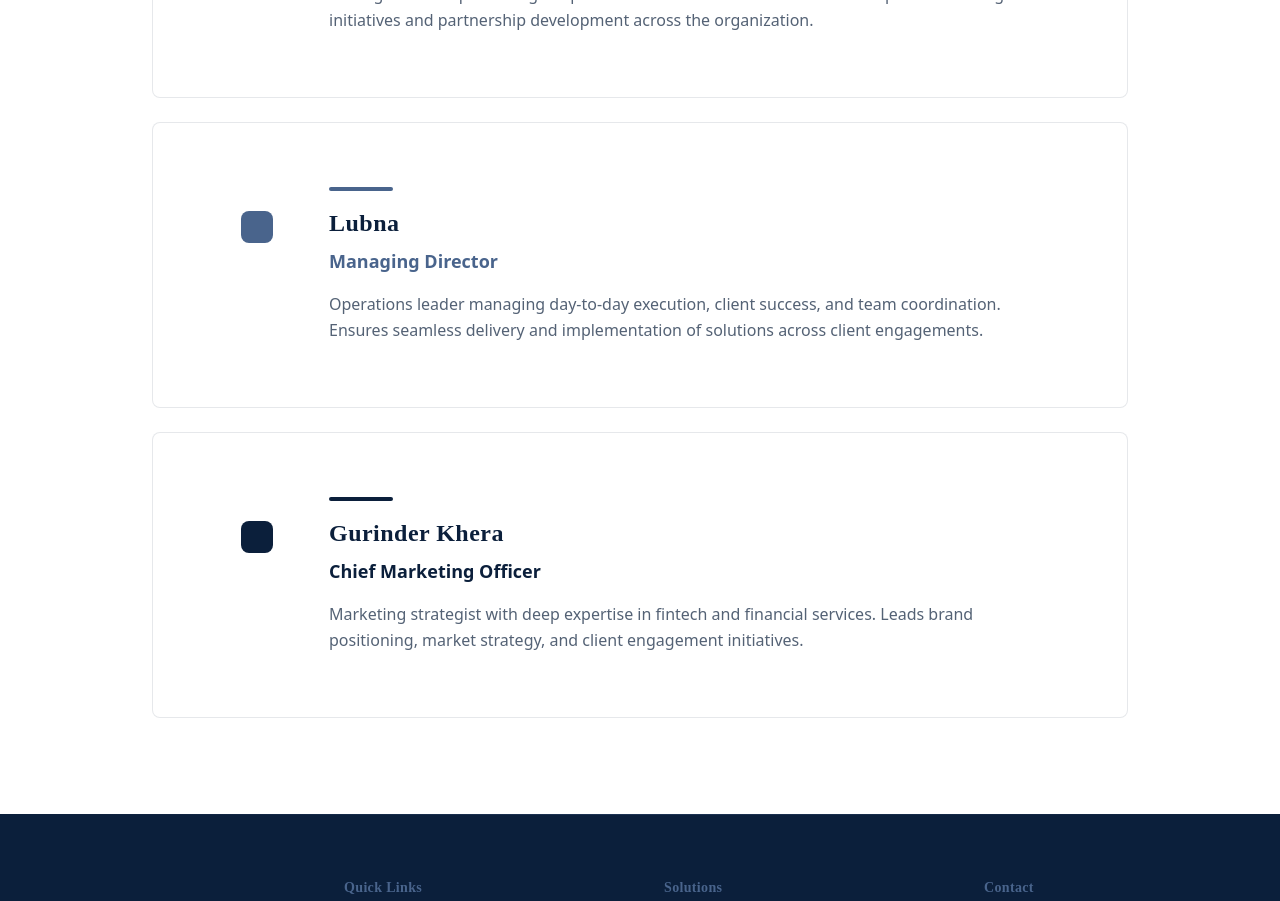
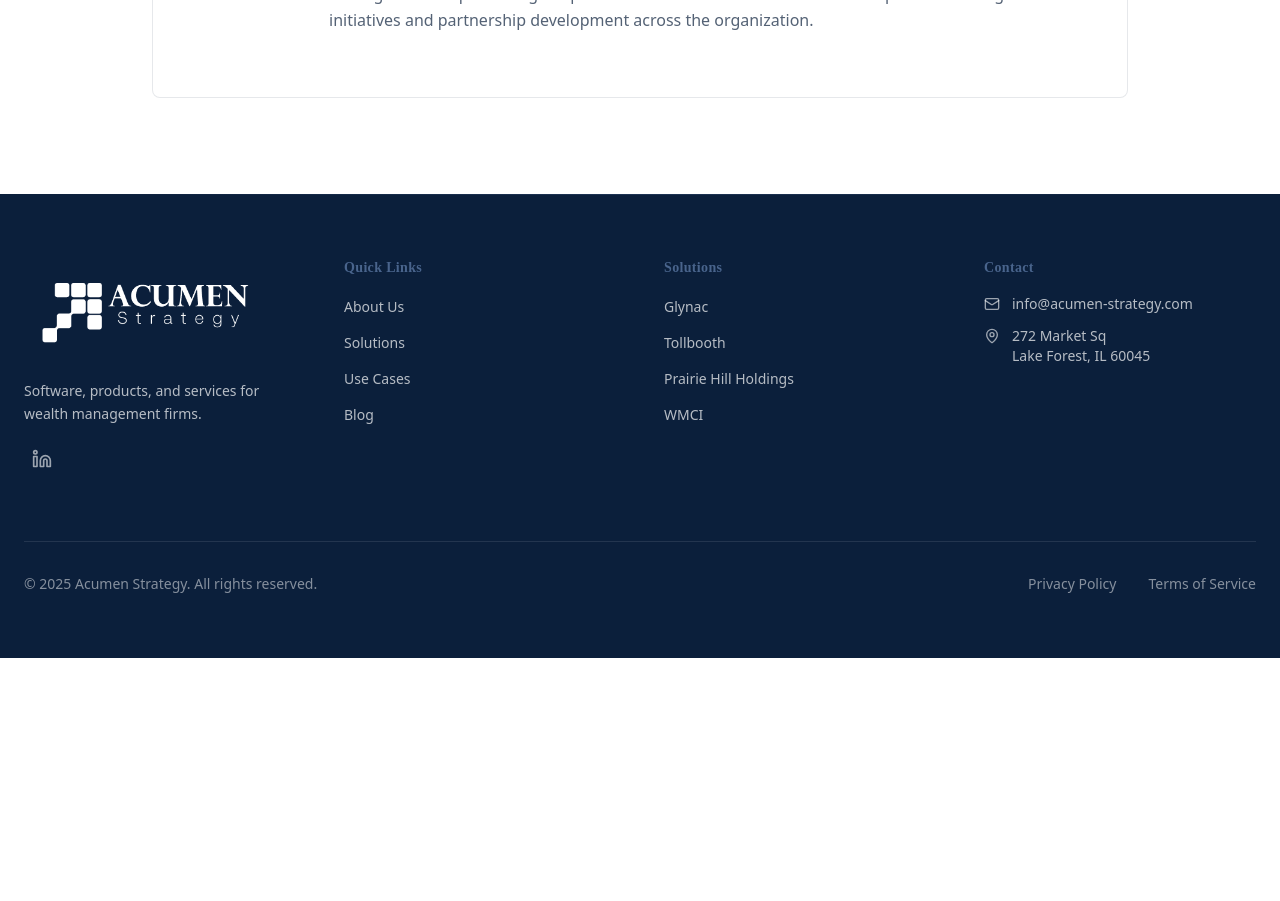
Before and after one commit to Glynac-AI/Acumen, a Next.js app: page /about in a window 1280 px wide. Shown: the part 3400-4301 px from the top of the page. After the commit the page ends 4058 px from the top, so only its background shows below. Built offline with nearby package versions, Linux system fonts and the light colour scheme.

Commit message:
updated about page

```diff
--- a/app/about/page.tsx
+++ b/app/about/page.tsx
@@ -208,18 +208,7 @@
                                 expertise: "Strategic leader specializing in operational excellence and business development. Drives growth initiatives and partnership development across the organization.",
                                 accent: "accent"
                             },
-                            {
-                                name: "Lubna",
-                                role: "Managing Director",
-                                expertise: "Operations leader managing day-to-day execution, client success, and team coordination. Ensures seamless delivery and implementation of solutions across client engagements.",
-                                accent: "accent"
-                            },
-                            {
-                                name: "Gurinder Khera",
-                                role: "Chief Marketing Officer",
-                                expertise: "Marketing strategist with deep expertise in fintech and financial services. Leads brand positioning, market strategy, and client engagement initiatives.",
-                                accent: "primary"
-                            },
+
 
                         ].map((leader, index) => (
                             <motion.div key={leader.name} variants={fadeInUp}>
```
